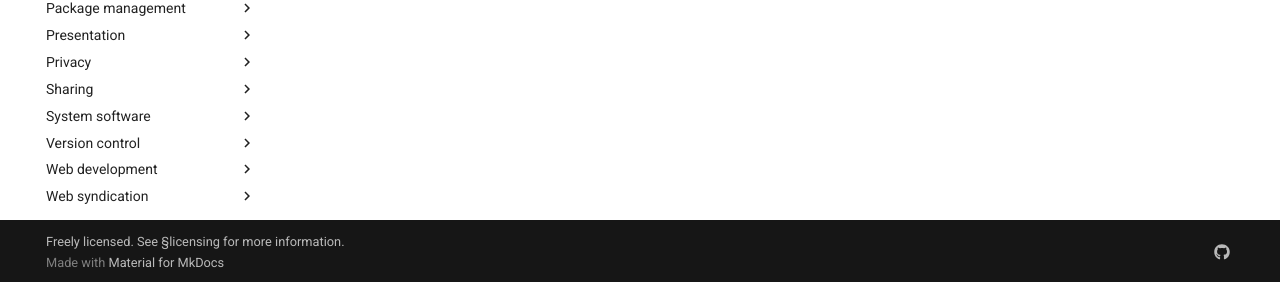
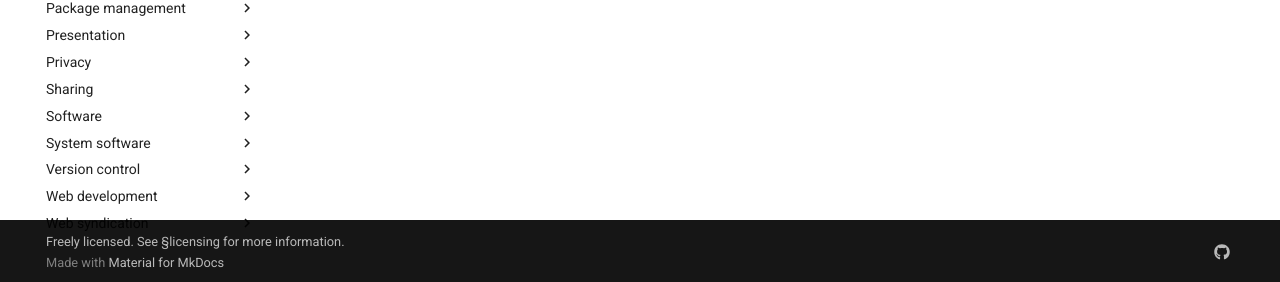
Before and after one commit to oronymzy/tips, an MkDocs documentation site: the page built from docs/inVSCdm.md, in a window 1280 px wide. Shown: the part 615-897 px from the top of the page. Built offline with MkDocs 1.6.1 and Material for MkDocs 9.7.7, drawn with Linux system fonts in a browser that asks for light colours; comment, search, counter and statistics services are not loaded; part of the change alters nothing that is shown.

Commit message:
Add category, add page
Add 'Software' category.
Add 'executing portable applications' page in 'Software' category.

```diff
--- a/mkdocs.yml
+++ b/mkdocs.yml
@@ -94,6 +94,8 @@ nav:
     - installing qBittorrent: 'insqBtr.md'
     - migrating qBittorrent settings: 'mgqBtst.md'
     - migrating Transmission settings: 'mgTrnsm.md'
+  - Software:
+    - executing portable applications: 'excprta.md'
   - System software:
     - installing a CentOS system: 'insCOSs.md'
     - installing a Linux system: 'insLnxS.md'
```
